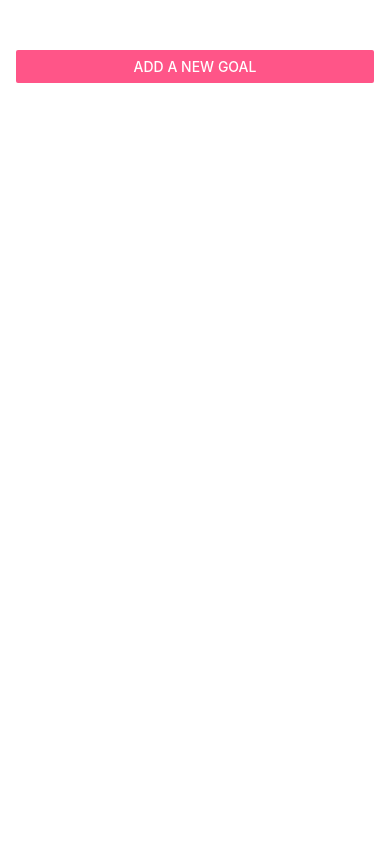
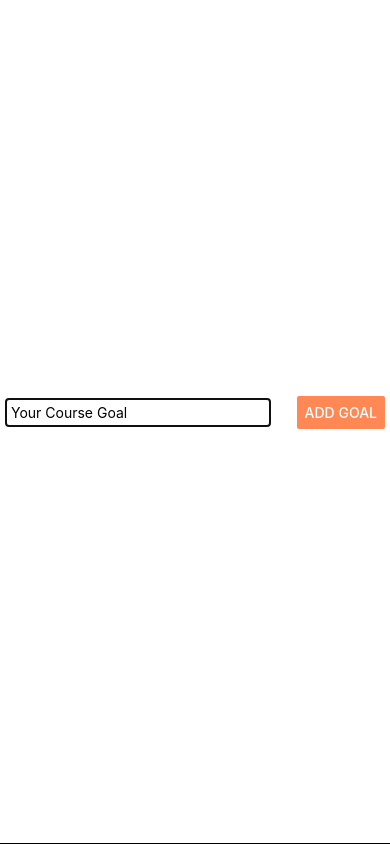
Before and after one commit to KennedyMungai/HelloReactNative, a React Native app: screen / in a window 390 px wide. Built offline with nearby package versions, Linux system fonts and the light colour scheme.

Commit message:
Got rid of the conditional rendering of the GoalInput state

```diff
--- a/App.js
+++ b/App.js
@@ -32,7 +32,7 @@ export default function App() {
 				color={'#ff5588'}
 				onPress={startAddGoalHandler}
 			/>
-			{modalIsVisible && <GoalInput onAddGoal={addGoalHandler} />}
+			<GoalInput onAddGoal={addGoalHandler} />
 			<View style={styles.listContainer}>
 				<FlatList
 					data={courseGoals}
```
